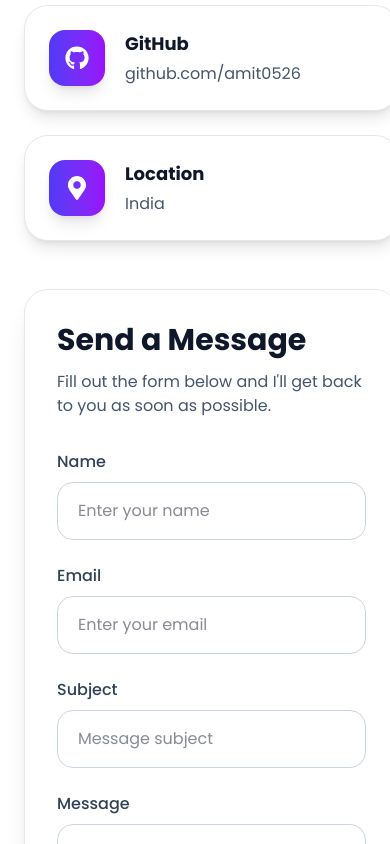
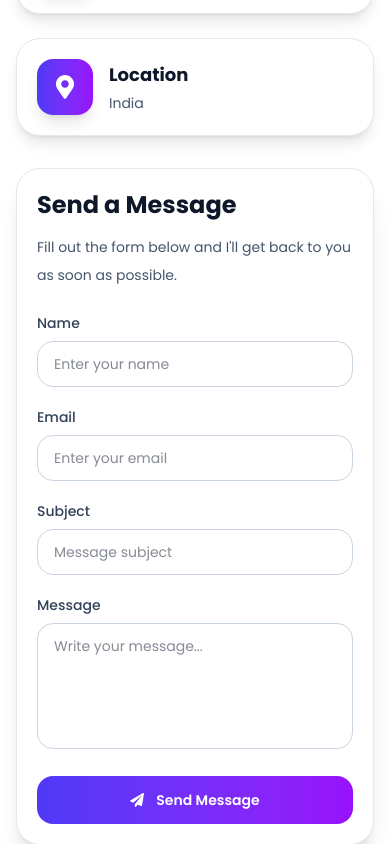
Before and after one commit to amit0526/project-showcase, a React (Vite) app: page /contact in a window 390 px wide. Shown: the part 980-1824 px from the top of the page. Built offline with nearby package versions, Linux system fonts and the light colour scheme.

Commit message:
Fix contact

```diff
--- a/src/components/contact/ContactForm.jsx
+++ b/src/components/contact/ContactForm.jsx
@@ -10,7 +10,6 @@ export default function ContactForm() {
   const form = useRef();
 
   const [loading, setLoading] = useState(false);
-
   const [status, setStatus] = useState("");
 
   const sendEmail = (e) => {
@@ -28,14 +27,11 @@ export default function ContactForm() {
       .then(() => {
         setStatus("success");
         setLoading(false);
-
         form.current.reset();
       })
       .catch((error) => {
         console.log(error);
-
         setStatus("error");
-
         setLoading(false);
       });
   };
@@ -46,14 +42,14 @@ export default function ContactForm() {
       whileInView={{ opacity: 1, x: 0 }}
       viewport={{ once: true }}
       transition={{ duration: 0.6 }}
-      className={`rounded-3xl border p-8 shadow-xl ${
+      className={`w-full rounded-3xl border p-5 shadow-xl sm:p-6 lg:p-8 ${
         theme === "dark"
           ? "border-slate-800 bg-slate-900"
           : "border-slate-200 bg-white"
       }`}
     >
       <h2
-        className={`text-3xl font-bold ${
+        className={`text-2xl font-bold sm:text-3xl ${
           theme === "dark" ? "text-white" : "text-slate-900"
         }`}
       >
@@ -61,14 +57,14 @@ export default function ContactForm() {
       </h2>
 
       <p
-        className={`mt-3 ${
+        className={`mt-3 text-sm leading-7 sm:text-base ${
           theme === "dark" ? "text-slate-400" : "text-slate-600"
         }`}
       >
         Fill out the form below and I'll get back to you as soon as possible.
       </p>
 
-      <form ref={form} onSubmit={sendEmail} className="mt-8 space-y-6">
+      <form ref={form} onSubmit={sendEmail} className="mt-6 space-y-5">
         <input
           type="hidden"
           name="time"
@@ -77,10 +73,11 @@ export default function ContactForm() {
             timeStyle: "short",
           })}
         />
+
         {/* Name */}
         <div>
           <label
-            className={`mb-2 block font-medium ${
+            className={`mb-2 block text-sm font-medium sm:text-base ${
               theme === "dark" ? "text-slate-300" : "text-slate-700"
             }`}
           >
@@ -92,7 +89,7 @@ export default function ContactForm() {
             type="text"
             required
             placeholder="Enter your name"
-            className={`w-full rounded-2xl border px-5 py-4 outline-none transition-all focus:border-indigo-500 ${
+            className={`w-full rounded-2xl border px-4 py-3 text-sm outline-none transition-all focus:border-indigo-500 sm:px-5 sm:py-4 sm:text-base ${
               theme === "dark"
                 ? "border-slate-700 bg-slate-800 text-white"
                 : "border-slate-300 bg-white text-slate-900"
@@ -103,7 +100,7 @@ export default function ContactForm() {
         {/* Email */}
         <div>
           <label
-            className={`mb-2 block font-medium ${
+            className={`mb-2 block text-sm font-medium sm:text-base ${
               theme === "dark" ? "text-slate-300" : "text-slate-700"
             }`}
           >
@@ -112,10 +109,10 @@ export default function ContactForm() {
 
           <input
             name="from_email"
+            type="email"
             required
-            type="email"
             placeholder="Enter your email"
-            className={`w-full rounded-2xl border px-5 py-4 outline-none transition-all focus:border-indigo-500 ${
+            className={`w-full rounded-2xl border px-4 py-3 text-sm outline-none transition-all focus:border-indigo-500 sm:px-5 sm:py-4 sm:text-base ${
               theme === "dark"
                 ? "border-slate-700 bg-slate-800 text-white"
                 : "border-slate-300 bg-white text-slate-900"
@@ -126,7 +123,7 @@ export default function ContactForm() {
         {/* Subject */}
         <div>
           <label
-            className={`mb-2 block font-medium ${
+            className={`mb-2 block text-sm font-medium sm:text-base ${
               theme === "dark" ? "text-slate-300" : "text-slate-700"
             }`}
           >
@@ -135,10 +132,10 @@ export default function ContactForm() {
 
           <input
             name="subject"
+            type="text"
             required
-            type="text"
             placeholder="Message subject"
-            className={`w-full rounded-2xl border px-5 py-4 outline-none transition-all focus:border-indigo-500 ${
+            className={`w-full rounded-2xl border px-4 py-3 text-sm outline-none transition-all focus:border-indigo-500 sm:px-5 sm:py-4 sm:text-base ${
               theme === "dark"
                 ? "border-slate-700 bg-slate-800 text-white"
                 : "border-slate-300 bg-white text-slate-900"
@@ -149,7 +146,7 @@ export default function ContactForm() {
         {/* Message */}
         <div>
           <label
-            className={`mb-2 block font-medium ${
+            className={`mb-2 block text-sm font-medium sm:text-base ${
               theme === "dark" ? "text-slate-300" : "text-slate-700"
             }`}
           >
@@ -159,9 +156,9 @@ export default function ContactForm() {
           <textarea
             name="message"
             required
-            rows={6}
+            rows={5}
             placeholder="Write your message..."
-            className={`w-full rounded-2xl border px-5 py-4 outline-none transition-all resize-none focus:border-indigo-500 ${
+            className={`w-full resize-none rounded-2xl border px-4 py-3 text-sm outline-none transition-all focus:border-indigo-500 sm:px-5 sm:py-4 sm:text-base ${
               theme === "dark"
                 ? "border-slate-700 bg-slate-800 text-white"
                 : "border-slate-300 bg-white text-slate-900"
@@ -170,23 +167,23 @@ export default function ContactForm() {
         </div>
 
         {/* Button */}
-
         <button
           type="submit"
           disabled={loading}
-          className="flex w-full items-center justify-center gap-3 rounded-2xl bg-linear-to-r from-indigo-600 to-purple-600 px-6 py-4 font-semibold text-white transition-all duration-300 hover:-translate-y-1 hover:shadow-xl disabled:cursor-not-allowed disabled:opacity-70"
+          className="flex w-full items-center justify-center gap-3 rounded-2xl bg-linear-to-r from-indigo-600 to-purple-600 px-6 py-3.5 text-sm font-semibold text-white transition-all duration-300 hover:shadow-xl disabled:cursor-not-allowed disabled:opacity-70 sm:py-4 sm:text-base"
         >
           <FaPaperPlane />
           {loading ? "Sending..." : "Send Message"}
         </button>
+
         {status === "success" && (
-          <p className="rounded-xl bg-green-100 p-4 text-center font-medium text-green-700">
+          <p className="rounded-xl bg-green-100 p-4 text-center text-sm font-medium text-green-700 sm:text-base">
             ✅ Message sent successfully! I'll get back to you soon.
           </p>
         )}
 
         {status === "error" && (
-          <p className="rounded-xl bg-red-100 p-4 text-center font-medium text-red-700">
+          <p className="rounded-xl bg-red-100 p-4 text-center text-sm font-medium text-red-700 sm:text-base">
             ❌ Something went wrong. Please try again.
           </p>
         )}
--- a/src/components/contact/ContactInfo.jsx
+++ b/src/components/contact/ContactInfo.jsx
@@ -6,14 +6,14 @@ export default function ContactInfo() {
   const { theme } = useTheme();
 
   return (
-    <div className="space-y-6">
+    <div className="flex flex-col gap-6">
       {contactInfo.map((item, index) => {
         const Icon = item.icon;
 
         return (
           <motion.a
             key={item.title}
-            href={item.link || undefined}
+            href={item.link || "#"}
             target={item.link?.startsWith("http") ? "_blank" : undefined}
             rel="noreferrer"
             initial={{ opacity: 0, x: -30 }}
@@ -23,24 +23,20 @@ export default function ContactInfo() {
               delay: index * 0.15,
               duration: 0.5,
             }}
-            whileHover={{
-              y: -6,
-            }}
-            className={`group flex items-center gap-5 rounded-3xl border p-6 shadow-lg transition-all duration-300 ${
+            whileHover={{ y: -6 }}
+            className={`group flex items-center gap-4 rounded-3xl border p-5 sm:p-6 shadow-lg transition-all duration-300 ${
               theme === "dark"
                 ? "border-slate-800 bg-slate-900 hover:border-indigo-500"
                 : "border-slate-200 bg-white hover:border-indigo-400"
             }`}
           >
             {/* Icon */}
-
-            <div className="flex h-14 w-14 items-center justify-center rounded-2xl bg-linear-to-r from-indigo-600 to-purple-600 text-white shadow-lg">
+            <div className="flex h-14 w-14 shrink-0 items-center justify-center rounded-2xl bg-gradient-to-r from-indigo-600 to-purple-600 text-white shadow-lg">
               <Icon size={24} />
             </div>
 
             {/* Content */}
-
-            <div>
+            <div className="min-w-0 flex-1">
               <h3
                 className={`text-lg font-bold ${
                   theme === "dark" ? "text-white" : "text-slate-900"
@@ -50,7 +46,7 @@ export default function ContactInfo() {
               </h3>
 
               <p
-                className={`mt-1 ${
+                className={`mt-1 break-words text-sm sm:text-base ${
                   theme === "dark" ? "text-slate-400" : "text-slate-600"
                 }`}
               >
--- a/src/pages/Contact.jsx
+++ b/src/pages/Contact.jsx
@@ -1,20 +1,17 @@
-import Navbar from "../components/Navbar";
-import Footer from "../components/Footer";
+import { useTheme } from "../components/context/ThemeContext";
 
 import ContactHero from "../components/contact/ContactHero";
 import ContactInfo from "../components/contact/ContactInfo";
 import ContactForm from "../components/contact/ContactForm";
 import ResponseBanner from "../components/contact/ResponseBanner";
 
-import { useTheme } from "../components/context/ThemeContext";
+import Footer from "../components/Footer";
 
 export default function Contact() {
   const { theme } = useTheme();
 
   return (
     <>
-      <Navbar />
-
       <main
         className={`min-h-screen transition-colors duration-300 ${
           theme === "dark" ? "bg-slate-950" : "bg-white"
@@ -24,12 +21,10 @@ export default function Contact() {
         <ContactHero />
 
         {/* Contact Section */}
-        <section className="pb-24">
-          <div className="mx-auto grid max-w-7xl gap-12 px-6 lg:grid-cols-2">
-            {/* Left */}
+        <section className="pb-20 sm:pb-24">
+          <div className="mx-auto grid max-w-7xl grid-cols-1 gap-8 px-4 sm:px-6 lg:grid-cols-2 lg:gap-14">
             <ContactInfo />
 
-            {/* Right */}
             <ContactForm />
           </div>
         </section>
```
